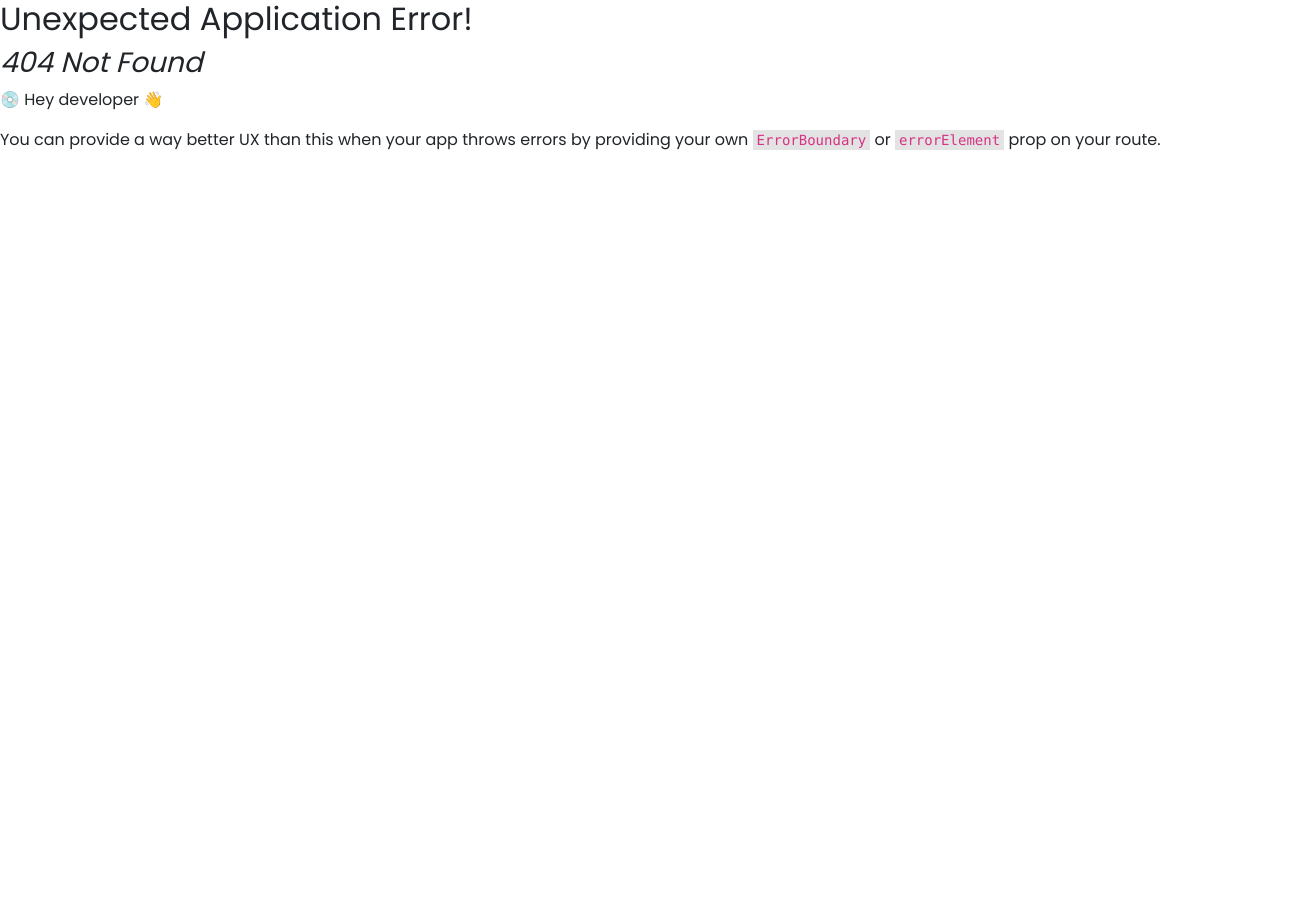
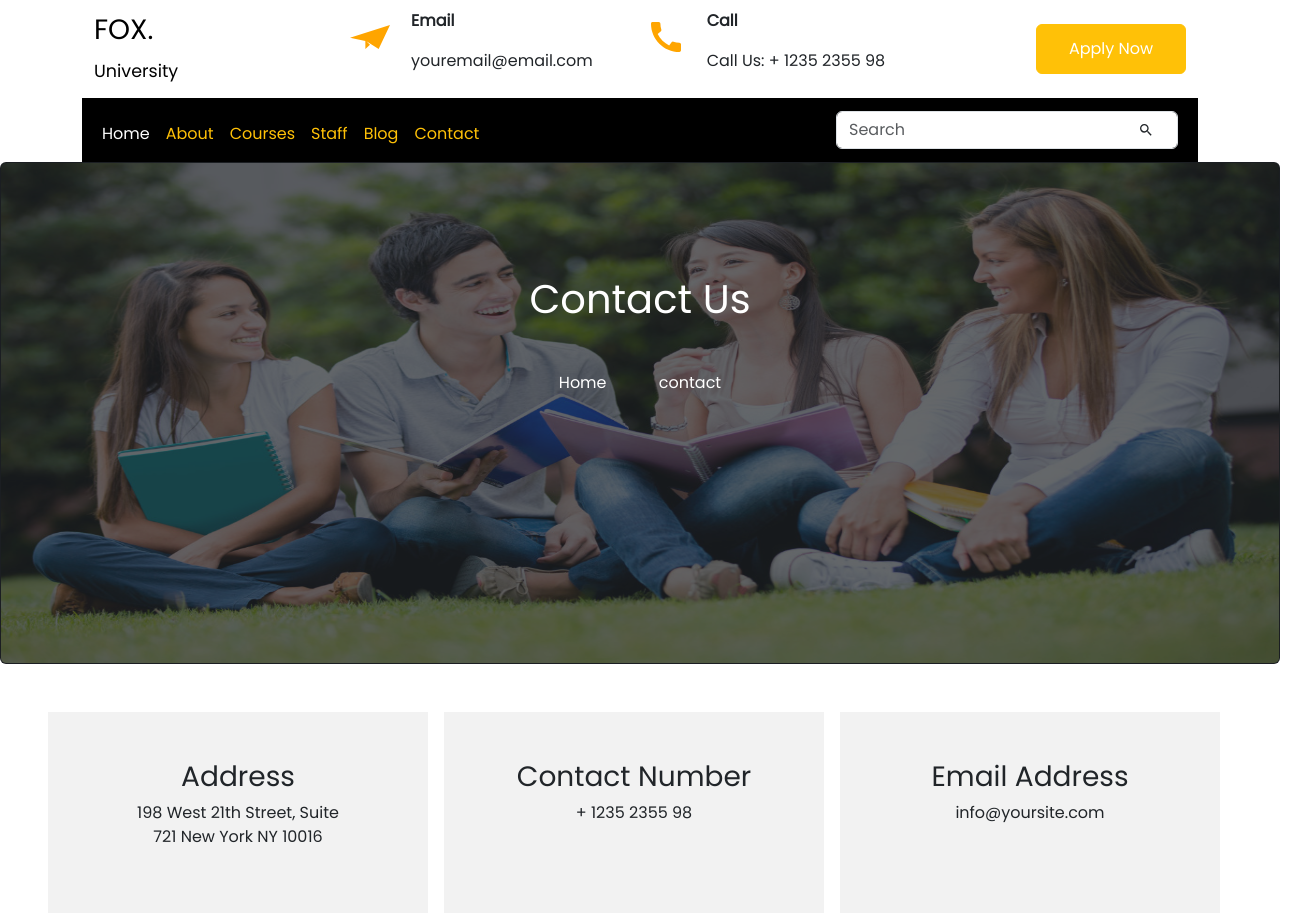
Before and after one commit to Sahrial-alam34/fox-university-bootstrap, a React (Vite) app: page /contact in a window 1280 px wide. Before the commit this address had no page. Shown: the top 924 px of the page, 1306 px wide, since content can reach past the window. Before the commit the page ends 800 px from the top, so only its background shows below. Built offline with nearby package versions, Linux system fonts and the light colour scheme; a web font is replaced by a local one.

Commit message:
contact page added

```diff
--- /dev/null
+++ b/src/pages/Contact/Contact.css
@@ -0,0 +1,3 @@
+.gray-background {
+    background-color: #f2f2f2;
+  }
--- /dev/null
+++ b/src/pages/Contact/Contact.jsx
@@ -0,0 +1,91 @@
+import { Helmet } from "react-helmet-async";
+import CoverPage from "../Shared/CoverPage/CoverPage";
+import './Contact.css'
+import { Button, Form } from "react-bootstrap";
+import img2 from '../../assets/images/banner/img1.jpg'
+import { useState } from "react";
+const Contact = () => {
+
+
+        const [isHovered, setIsHovered] = useState(false);
+        const handleHover = () => {
+            setIsHovered(!isHovered);
+        };
+        const buttonStyle = isHovered ? 'border border-warning text-warning' : 'warning text-white';
+        return (
+            <div>
+                <Helmet>
+                    <title>Fox | Contact</title>
+                </Helmet>
+                <CoverPage title="Contact Us" link="contact"></CoverPage>
+                <div className=" m-5 row gap-3">
+                    <div className="col-6 col-md-3 gray-background text-center p-5" style={{ width: '380px' }}>
+                        <h3>Address</h3>
+                        <p>198 West 21th Street, Suite <br /> 721 New York NY 10016</p>
+                    </div>
+                    <div className="col-6 col-md-3 gray-background text-center p-5 " style={{ width: '380px' }}>
+                        <h3>Contact Number</h3>
+                        <p>+ 1235 2355 98</p>
+                    </div>
+                    <div className="col-6 col-md-3 gray-background text-center p-5 " style={{ width: '380px' }}>
+                        <h3>Email Address</h3>
+                        <p>info@yoursite.com</p>
+                    </div>
+                    <div className="col-6 col-md-3 gray-background text-center p-5 " style={{ width: '380px' }}>
+                        <h3>Website</h3>
+                        <p>yoursite.com</p>
+                    </div>
+                    <div className="d-flex ">
+                        <div>
+                            <img src={img2} alt="" />
+                        </div>
+                        <div className='w-50 p-5' >
+                            <h3>Contact Us</h3>
+                            <Form  >
+                                <Form.Group className="mb-3" controlId="formBasicEmail">
+
+                                    <Form.Control type="name" name='name' placeholder="Enter your Name" required />
+                                    <Form.Text className="text-muted">
+
+
+                                    </Form.Text>
+                                </Form.Group>
+
+                                <Form.Group className="mb-3" controlId="formBasicEmail">
+
+                                    <Form.Control type="email" name='email' placeholder="Enter your email" required />
+
+                                </Form.Group>
+                                <Form.Group className="mb-3" controlId="formBasicEmail">
+
+                                    <Form.Control type="name" name='email' placeholder="Subject" required />
+
+                                </Form.Group>
+                                <Form.Group className="mb-3" controlId="formBasicEmail">
+
+                                    <Form.Control type="name" name='email' placeholder="Message" required />
+
+                                </Form.Group>
+
+
+
+
+
+
+                                <Button className='rounded-pill col-md-6 mt-4' style={{ width: '250px', height: '50px' }} variant={buttonStyle}
+                                    onMouseEnter={handleHover}
+                                    onMouseLeave={handleHover}>Send Message </Button>
+                            </Form>
+
+
+
+
+                        </div>
+                    </div>
+
+                </div>
+            </div>
+        );
+    };
+
+    export default Contact;
--- a/src/routes/Routes.jsx
+++ b/src/routes/Routes.jsx
@@ -8,6 +8,7 @@ import About from "../pages/About/About";
 import CoursesPage from "../pages/CoursesPage/CoursesPage";
 import StaffPage from "../pages/StaffPage/StaffPage";
 import BlogPage from "../pages/BlogPage/BlogPage";
+import Contact from "../pages/Contact/Contact";
 
 const router = createBrowserRouter([
     {
@@ -36,7 +37,12 @@ const router = createBrowserRouter([
         {
           path:'/blog',
           element:<BlogPage></BlogPage>
+        },
+        {
+          path:'/contact',
+          element: <Contact></Contact>
         }
+
       ]
     },
   ]);
```
